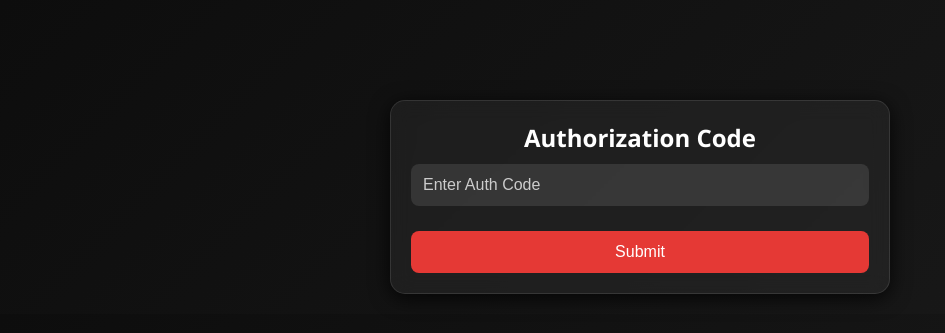
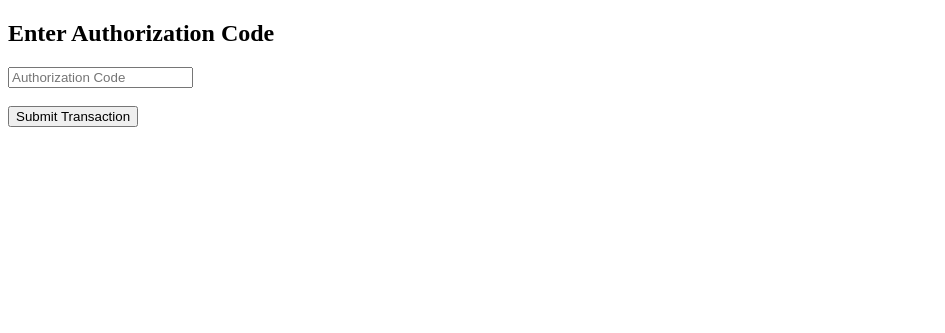
Before and after one commit to Lloydsgit/Project, a Flask app: page /auth in a window 1280 px wide. Shown: the top 333 px of the page, without its empty margins (0-945 px from the left). Run offline with Flask 3, Linux system fonts and the light colour scheme; the visitor is signed in with stand-in values (Sample User, id 1).

Commit message:
Update auth.html

```diff
--- a/templates/auth.html
+++ b/templates/auth.html
@@ -1,17 +1,17 @@
 <!DOCTYPE html>
-<html>
+<html lang="en">
 <head>
-  <meta charset="UTF-8">
-  <title>Enter Auth Code</title>
-  <link rel="stylesheet" href="{{ url_for('static', filename='style.css') }}">
+    <meta charset="UTF-8">
+    <title>Authorization Code</title>
 </head>
 <body>
-  <div class="container center-box">
-    <h2>Authorization Code</h2>
+    <h2>Enter Authorization Code</h2>
+    {% if warning %}
+        <p style="color:red;">{{ warning }}</p>
+    {% endif %}
     <form method="POST">
-      <input type="text" name="auth_code" placeholder="Enter Auth Code" required><br>
-      <button type="submit">Submit</button>
+        <input type="text" name="auth" placeholder="Authorization Code" required><br><br>
+        <button type="submit">Submit Transaction</button>
     </form>
-  </div>
 </body>
 </html>
```
